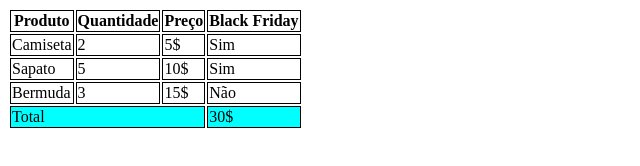
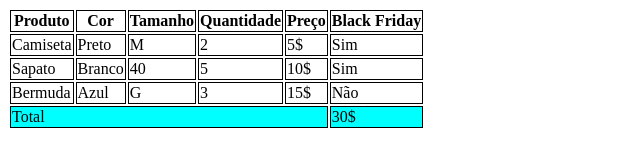
Before and after one commit to Jairo-samtos/aula-tabela, a plain HTML site: page index.html in a window 1280 px wide. Shown: the whole page, without its empty margins (0-640 px from the left). Drawn offline with Linux system fonts and the light colour scheme.

Commit message:
Foi adicionado na Tabela a coluna de Tamanho, da seguinte forma, Camiseta: M, Sapato: 40, e Bermuda G, e tambem a coluna de cores, da seguinte forma, Camiseta; Preto, Sapato: Branco e Bermuda: azul

```diff
--- a/index.html
+++ b/index.html
@@ -23,6 +23,8 @@
         <thead>
             <tr>
                 <th>Produto</th>
+                <th>Cor</th>
+                <th>Tamanho</th>
                 <th>Quantidade</th>
                 <th>Preço</th>
                 <th>Black Friday</th>
@@ -32,18 +34,24 @@
         <tbody>
             <tr>
                 <td>Camiseta</td>
+                <td>Preto</td>
+                <td>M</td>
                 <td>2</td>
                 <td>5$</td>
                 <td>Sim</td>
             </tr>
             <tr>
                 <td>Sapato</td>
+                <td>Branco</td>
+                <td>40</td>
                 <td>5</td>
                 <td>10$</td>
                 <td>Sim</td>
             </tr>
             <tr>
                 <td>Bermuda</td>
+                <td>Azul</td>
+                <td>G</td>
                 <td>3</td>
                 <td>15$</td>
                 <td>Não</td>
@@ -52,7 +60,7 @@
 
         <tfoot>
             <tr>
-                <td colspan="3">Total</td>
+                <td colspan="5">Total</td>
                 <td>30$</td>
             </tr>
         </tfoot>
```
